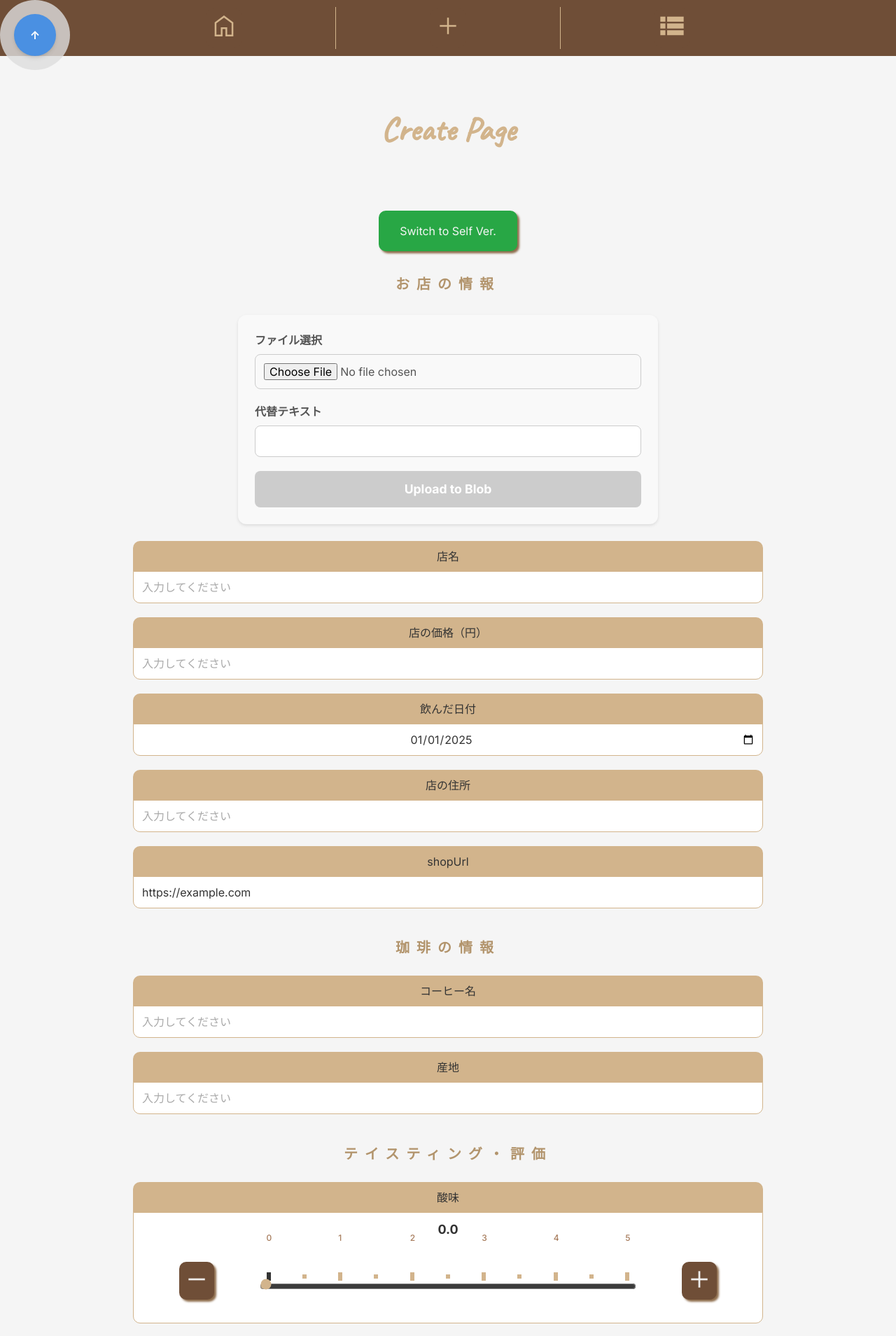
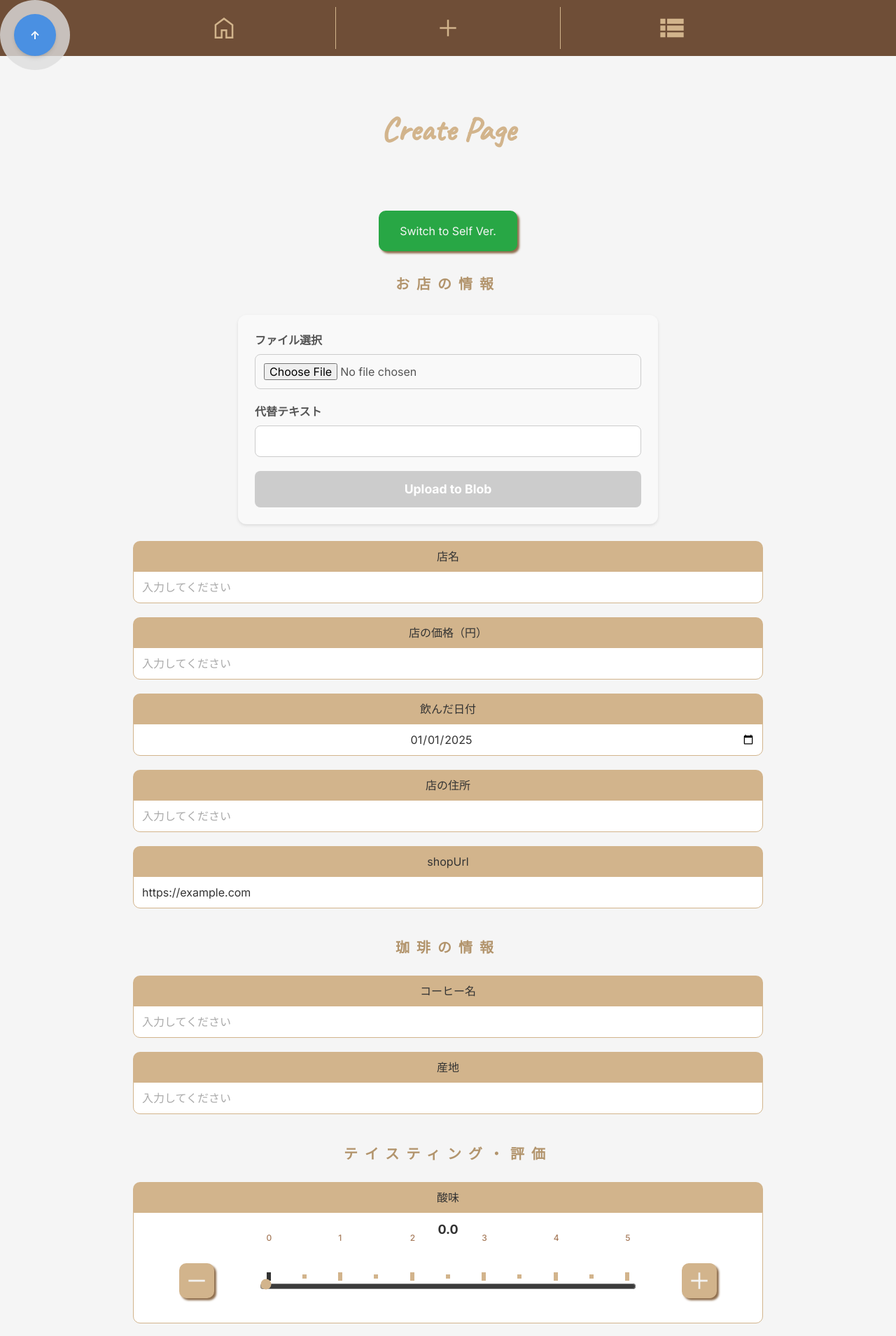
Before and after one commit to akiran1sei/coffee-note_web, a Next.js app: page /pages/create in a window 1280 px wide. Shown: the top 1909 px of the page at 70% size. Built offline with nearby package versions, Linux system fonts and the light colour scheme.

Commit message:
🎨 ボタンコンポーネントのスタイル編集及びスタイル修正

```diff
--- a/app/components/buttons/page.tsx
+++ b/app/components/buttons/page.tsx
@@ -1,20 +1,55 @@
 import styles from "@/app/styles/Button.module.css";
 import Link from "next/link";
 import Image from "next/image";
-
+// アイコンコンポーネントの記述方法
+/*    <IconButton
+          value="search" //アイコンの値 →”src={`/images/${value}.svg`}”
+          iconWidth="iconMd" //アイコンのサイズ（iconWidth: "iconLg" | "iconMd" | "iconSm";）
+          buttonColor="btn-warning" //ボタンの色（buttonColor: "btn-primary" | "btn-secondary" | "btn-success" | "btn-warning" | "btn-danger";）
+          /> */
+/*    <LinkIconButton
+          value="create"
+          iconWidth="iconMd"
+          buttonColor="btn-warning"
+        />*/
+/*   <LinkIconButtonWithShadow
+            value="list"
+            iconWidth="iconMd"
+            buttonColor="btn-warning"
+          /> */
 interface IconButtonType {
   value: string;
   iconWidth: "iconLg" | "iconMd" | "iconSm";
+  buttonColor: string;
 }
+export const IconButton: React.FC<IconButtonType> = ({
+  value,
+  iconWidth,
+  buttonColor,
+}) => {
+  return (
+    <span
+      className={`${styles.iconButton} ${styles[iconWidth]} ${styles[buttonColor]}`}
+    >
+      <Image
+        src={`/images/${value}.svg`}
+        alt={`${value} Icon`}
+        width={50}
+        height={50}
+      />
+    </span>
+  );
+};
 
 export const LinkIconButtonWithShadow: React.FC<IconButtonType> = ({
   value,
   iconWidth,
+  buttonColor,
 }) => {
   return (
     <Link
       href={`/pages/${value}`}
-      className={`${styles.iconButton} ${styles.buttonShadow} ${styles[iconWidth]}`}
+      className={`${styles.iconButton} ${styles.buttonShadow} ${styles[iconWidth]} ${styles[buttonColor]}`}
     >
       <Image
         src={`/images/${value}.svg`}
@@ -175,18 +210,22 @@ export const MainLinkButton: React.FC<MainLinkButtonType> = ({
 interface OnClickButtonType {
   onClick: () => void;
   textValue: string;
+  buttonColor: string;
+  iconWidth: string;
 }
 export const OnClickButton: React.FC<OnClickButtonType> = ({
   onClick,
   textValue,
+  buttonColor,
+  iconWidth,
 }) => {
   return (
     <button
       type="button"
-      className={`${styles.iconButton} ${styles.buttonShadow}`}
+      className={`${styles.iconButton} ${styles.buttonShadow} ${styles[buttonColor]}`}
       onClick={onClick}
     >
-      <span className={styles.iconWrapper}>
+      <span className={`${styles.iconWrapper} ${styles[iconWidth]}`}>
         <Image
           src={`/images/${textValue}.png`}
           alt={`${textValue} Icon`}
--- a/app/components/form/item/RangeComponent/page.tsx
+++ b/app/components/form/item/RangeComponent/page.tsx
@@ -52,6 +52,8 @@ export const RangeComponent: React.FC<rangeProps> = ({
           <OnClickButton
             textValue="remove"
             onClick={() => handleButtonClick("decrement")}
+            buttonColor="btn-secondary"
+            iconWidth="iconMd"
           />
           <div className={styles.sliderWrapper}>
             <div className={styles.tickContainer}>
@@ -84,6 +86,8 @@ export const RangeComponent: React.FC<rangeProps> = ({
           <OnClickButton
             textValue="add"
             onClick={() => handleButtonClick("increment")}
+            buttonColor="btn-secondary"
+            iconWidth="iconMd"
           />
         </div>
       </div>
--- a/app/components/header/page.tsx
+++ b/app/components/header/page.tsx
@@ -7,17 +7,29 @@ const HeaderComponent = () => {
     <header className={styles.header}>
       <nav className={styles.headerButtons}>
         {/* Home ボタン */}
-        <LinkIconButton value="home" iconWidth="iconMd" />
+        <LinkIconButton
+          value="home"
+          iconWidth="iconLg"
+          buttonColor="btn-primary"
+        />
 
         <div className={styles.border}></div>
 
         {/* Create ボタン */}
-        <LinkIconButton value="create" iconWidth="iconMd" />
+        <LinkIconButton
+          value="create"
+          iconWidth="iconLg"
+          buttonColor="btn-primary"
+        />
 
         <div className={styles.border}></div>
 
         {/* List ボタン */}
-        <LinkIconButton value="list" iconWidth="iconMd" />
+        <LinkIconButton
+          value="list"
+          iconWidth="iconLg"
+          buttonColor="btn-primary"
+        />
       </nav>
     </header>
   );
--- a/app/globals.css
+++ b/app/globals.css
@@ -134,6 +134,5 @@ button {
 }
 img {
   width: 100%;
-  height: auto;
-  vertical-align: middle;
+  height: 100%;
 }
--- a/app/styles/Button.module.css
+++ b/app/styles/Button.module.css
@@ -21,7 +21,7 @@
   padding: 5px;
   margin: 10px auto;
   text-decoration-line: unset;
-  background-color: var(--color-primary);
+
   border-radius: 10px;
 }
 
@@ -31,21 +31,23 @@
 
 .iconWrapper {
   display: inline-block;
-  width: var(--icon-sm-width);
-  height: var(--icon-sm-width);
+  vertical-align: bottom;
   overflow: hidden;
 }
 .iconLg {
   width: var(--icon-lg-width);
   height: var(--icon-lg-width);
+  vertical-align: bottom;
 }
-.iconLg {
-  width: var(--icon-lg-width);
-  height: var(--icon-lg-width);
+.iconMd {
+  width: var(--icon-md-width);
+  height: var(--icon-md-width);
+  vertical-align: bottom;
 }
-.iconLg {
-  width: var(--icon-lg-width);
-  height: var(--icon-lg-width);
+.iconSm {
+  width: var(--icon-sm-width);
+  height: var(--icon-sm-width);
+  vertical-align: bottom;
 }
 
 .buttonShadow {
@@ -92,7 +94,9 @@
 .btn-warning {
   background-color: var(--color-warning);
 }
-
+.btn-primary {
+  background-color: var(--color-primary);
+}
 .btn-success {
   background-color: var(--color-success);
 }
@@ -171,10 +175,6 @@
 
 /* タブレット用 */
 @media screen and (min-width: 600px) {
-  .iconWrapper {
-    width: var(--icon-md-width);
-    height: var(--icon-md-width);
-  }
 }
 
 /* PC用 */
```
Also changed, not shown: app/components/buttons/view/page.tsx (+10 -1 lines), app/page.tsx (+10 -2 lines), public/images/search.svg (added).
